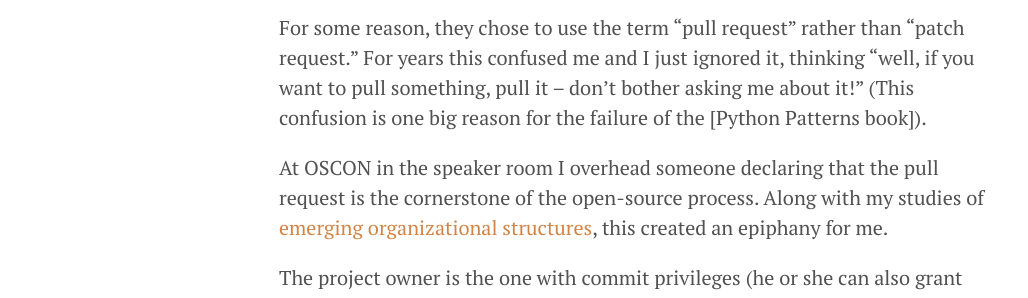
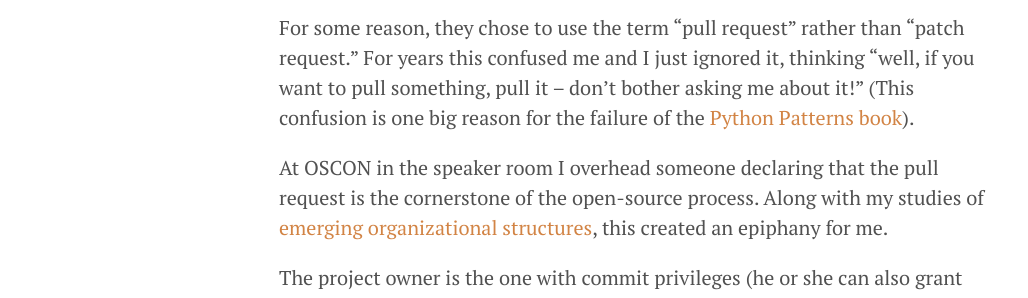
Before and after one commit to djaus2/BruceEckel.github.io, a Jekyll site: the page built from _posts/2015-08-03-pull-requests-the-linchpin-of-open-source.md, in a window 1280 px wide. Shown: the part 959-1257 px from the top of the page, without its empty margins (1-1029 px from the left). Built offline with Jekyll 4.4.1, drawn with Linux system fonts in a browser that asks for light colours; Markdown is read by kramdown in place of the engine named in the settings; comment, search, counter and statistics services are not loaded; part of the change alters nothing that is shown.

```diff
--- a/_posts/2015-08-03-pull-requests-the-linchpin-of-open-source.md
+++ b/_posts/2015-08-03-pull-requests-the-linchpin-of-open-source.md
@@ -32,7 +32,7 @@ project with the push of a button.
 For some reason, they chose to use the term “pull request” rather than “patch
 request.” For years this confused me and I just ignored it, thinking “well, if
 you want to pull something, pull it -- don’t bother asking me about it!” (This
-confusion is one big reason for the failure of the [Python Patterns book]).
+confusion is one big reason for the failure of the [Python Patterns book](<https://bitbucket.org/BruceEckel/python-3-patterns-idioms>)).
 
 At OSCON in the speaker room I overhead someone declaring that the pull request
 is the cornerstone of the open-source process. Along with my studies of
```
